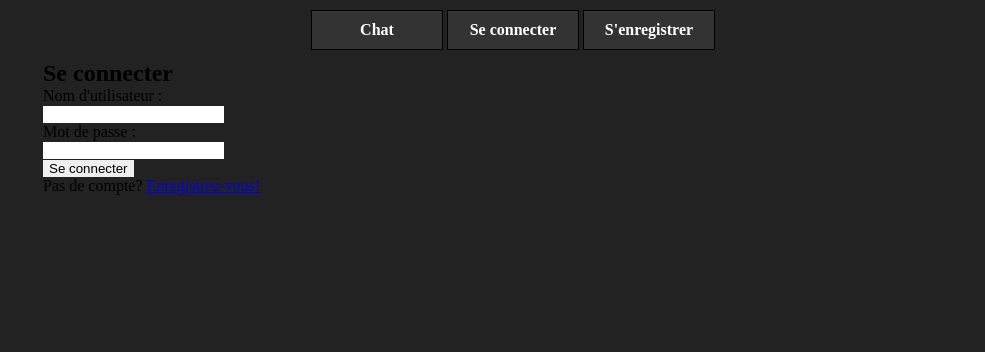
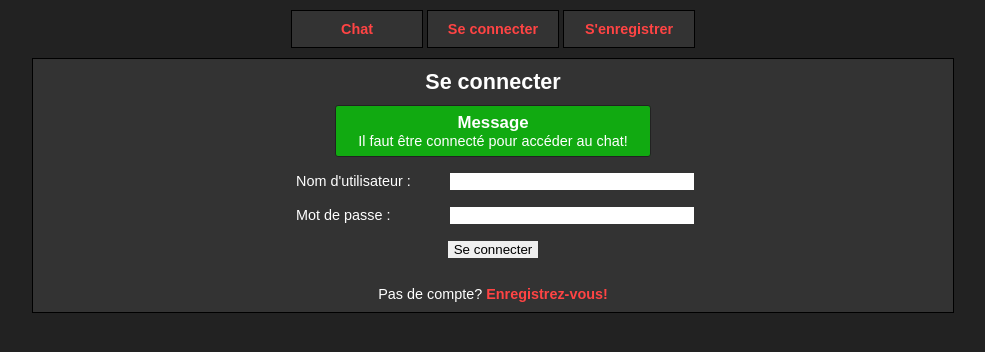
Before and after one commit to folkrav/B63-ChatClient, a PHP site: a page that uses login.php in a window 1280 px wide. Shown: the top 352 px of the page, without its empty margins (147-1132 px from the left). Run offline with PHP 8.4, Linux system fonts and the light colour scheme; some libraries are stand-ins or nearby versions.

Commit message:
minor look tweaks and added warning messages for login

```diff
--- a/action/CommonAction.php
+++ b/action/CommonAction.php
@@ -36,6 +36,8 @@
 					session_unset();
 					session_destroy();
 					session_start();
+					header("location:login?deleted=true");
+					exit;
 				}
 			}
 
--- a/action/LoginAction.php
+++ b/action/LoginAction.php
@@ -24,6 +24,22 @@
 				header("location:chat");
 				exit;
 			}
+			elseif ($response == "USER_IS_BANNED") {
+				$this->status = "Vous êtes bannis pour une durée de 1 minute.";
+			}
+			elseif ($response == "INVALID_USERNAME_PASSWORD") {
+				$this->status = "Nom d'utilisateur ou mot de passe invalide.";
+			}
+
+			if (isset($_GET["login-error"])) {
+				$this->status = "Il faut être connecté pour accéder au chat!";
+			}
+			elseif (isset($_GET["deleted"])) {
+				$this->status = "Votre compte a été supprimé.";
+			}
+			elseif (isset($_GET["registered"])) {
+				$this->status = "Compte créé avec succès!";
+			}
 		}
 
 		private function login() {
--- a/css/global.css
+++ b/css/global.css
@@ -5,12 +5,15 @@
 
 body {
     background-color: #222;
+    font-family: sans-serif;
+    font-size: 0.9em;
 }
 
 #contents {
     width: 900px;
     display: block;
-    margin: auto;
+    margin: 0 auto;
+    text-align: center;
 }
 
 nav {
@@ -19,12 +22,15 @@ nav {
     width: 900px;
     text-align: center;
 }
-nav a {
+
+a {
+    color: #f44;
     text-decoration: none;
-    color: #fff;
     font-weight: bold;
 }
+
 nav ul {
+    padding: 0;
     list-style-type: none;
     display: block;
     margin: auto;
@@ -33,8 +39,40 @@ nav ul li {
     display: inline-block;
     width: 110px;
 }
-nav ul li:hover {
-    background-color: #f44;
+nav ul li:hover {background-color: #f44;}
+nav ul li:hover a {color: #fff}
+
+/***************************************************
+  Login & register
+***************************************************/
+
+form {
+    display: block;
+    margin: 16px auto;
+    width: 400px;
+}
+
+.form-label,
+.form-input {display: inline-block;}
+.form-label {
+    text-align: left;
+    width:150px;
+}
+.form-input {
+    width:240px;
+}
+.form-input input {
+    width: 100%;
+}
+.form-line {margin: 5px 0; height: 2em;}
+
+.error {
+    background-color: #1a1;
+    border: 1px solid #222;
+    border-radius: 3px;
+    width: 300px;
+    margin: 10px auto;
+    padding: 0.5em;
 }
 
 /***************************************************
@@ -42,12 +80,13 @@ nav ul li:hover {
 ***************************************************/
 #chatContents,
 #chatEntry {
-    width: 900px;
+    width: 100%;
 }
 
 #chatRoom,
 #chatUserlist,
 #chatEntry,
+#contents,
 nav ul li {
     background-color: #333;
     border: 1px solid #000;
@@ -64,6 +103,7 @@ nav ul li {
 
 #chatRoom {
     width: 650px;
+    text-align: left;
 }
 #chatUserlist {
     width: 202px;
@@ -76,7 +116,6 @@ nav ul li {
 
 #chatEntry {
     clear: both;
-    box-sizing: border-box;
 }
 
 #chatEntry textarea {
--- a/js/chat.js
+++ b/js/chat.js
@@ -61,6 +61,7 @@ function showMessages(messages) {
 function addMessageLine(message) {
     // Create elements
     var line = document.createElement("p");
+    line.className = "messageLine";
     var name = document.createElement("span");
     name.className = "chatName";
     if (message["prive"] === true) {
@@ -75,6 +76,7 @@ function addMessageLine(message) {
     line.appendChild(messageText);
 
     $("#chatRoom").append(line);
+    $("#chatRoom").scrollTop($("chatRoom").height());
 }
 
 function showUserlist(users) {
--- a/login.php
+++ b/login.php
@@ -7,21 +7,31 @@
 ?>
 
 <div id="contents">
-	<h2>Se connecter</h1>
+	<h2>Se connecter</h2>
+	<?php
+	if (!empty($action->status)) {
+		?>
+		<div class="error">
+			<h3>Message</h3>
+			<p><?= $action->status ?></p>
+		</div>
+		<?php
+	}
+	?>
 	<form action="login.php" method="post">
-		<div class="login-line">
-			<div class="login-label">Nom d'utilisateur :</div>
-			<div class="login-input"><input type="text" name="username" id="username"></div>
+		<div class="form-line">
+			<div class="form-label">Nom d'utilisateur :</div>
+			<div class="form-input"><input type="text" name="username" id="username"></div>
 		</div>
-		<div class="login-line">
-			<div class="login-label">Mot de passe :</div>
-			<div class="login-input"><input type="password" name="password" id="password"></div>
+		<div class="form-line">
+			<div class="form-label">Mot de passe :</div>
+			<div class="form-input"><input type="password" name="password" id="password"></div>
 		</div>
-		<div class="login-line">
+		<div class="form-line">
 			<button type="submit">Se connecter</button>
 		</div>
 	</form>
-	<p>Pas de compte? <a href="register.php">Enregistrez-vous!</a></p>
+	<p>Pas de compte? <a href="register">Enregistrez-vous!</a></p>
 </div>
 
 <?php
```
Also changed, not shown: register.php (+19 -23 lines), action/ChatAction.php (line endings or trailing spaces).
